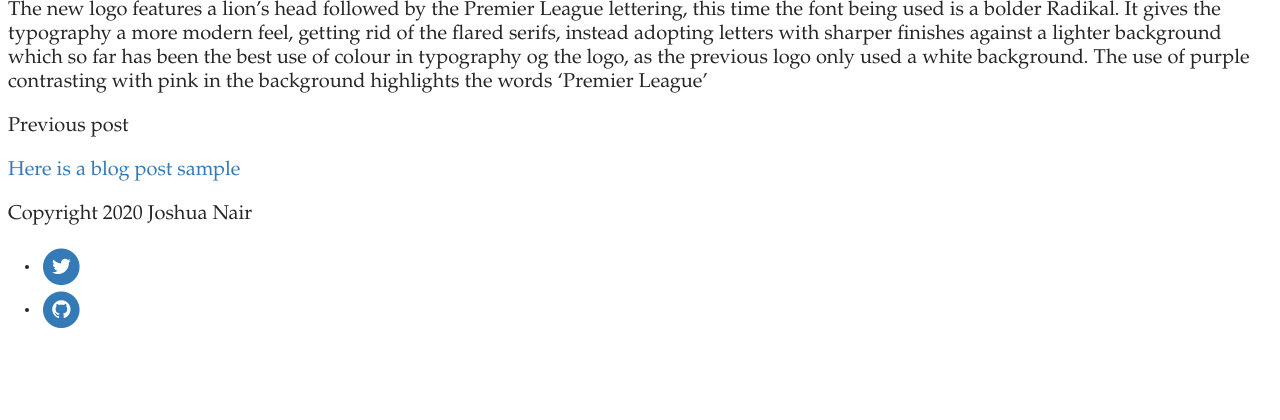
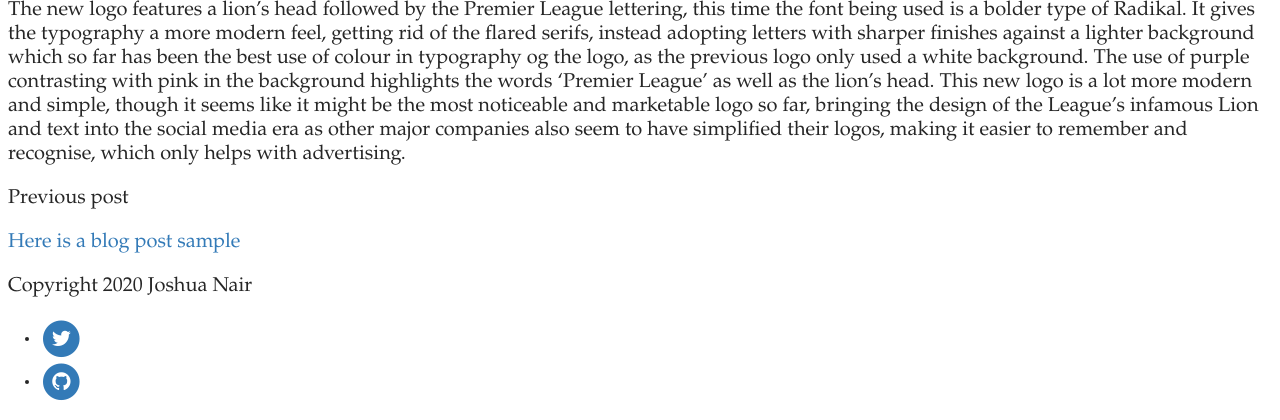
Before and after one commit to joshnair10/TypogBlog, a Jekyll site: the page built from _posts/2020-10-11-how-the-pl-logo-has-kicked-on.md, in a window 1280 px wide and 900 px high, scrolled down 1791 px, cut to the strip 480-900 px from the top of the window. Built offline with Jekyll 4.4.1, drawn with Linux system fonts in a browser that asks for light colours; some web fonts are replaced; before the commit the page ends 2619 px from its top, so only the background shows below that.

Commit message:
Update Post “2020-10-11-how-the-pl-logo-has-kicked-on”

```diff
--- a/_posts/2020-10-11-how-the-pl-logo-has-kicked-on.md
+++ b/_posts/2020-10-11-how-the-pl-logo-has-kicked-on.md
@@ -14,4 +14,4 @@
 
 ![](../uploads/premier-league-logo.jpg "New Premier League Logo")
 
-The new logo features a lion's head followed by the Premier League lettering, this time the font being used is a bolder Radikal. It gives the typography a more modern feel, getting rid of the flared serifs, instead adopting letters with sharper finishes against a lighter background which so far has been the best use of colour in typography og the logo, as the previous logo only used a white background. The use of purple contrasting with pink in the background highlights the words 'Premier League'
+The new logo features a lion's head followed by the Premier League lettering, this time the font being used is a bolder type of Radikal. It gives the typography a more modern feel, getting rid of the flared serifs, instead adopting letters with sharper finishes against a lighter background which so far has been the best use of colour in typography og the logo, as the previous logo only used a white background. The use of purple contrasting with pink in the background highlights the words 'Premier League' as well as the lion's head. This new logo is a lot more modern and simple, though it seems like it might be the most noticeable and marketable logo so far, bringing the design of the League's infamous Lion and text into the social media era as other major companies also seem to have simplified their logos, making it easier to remember and recognise, which only helps with advertising.
```
